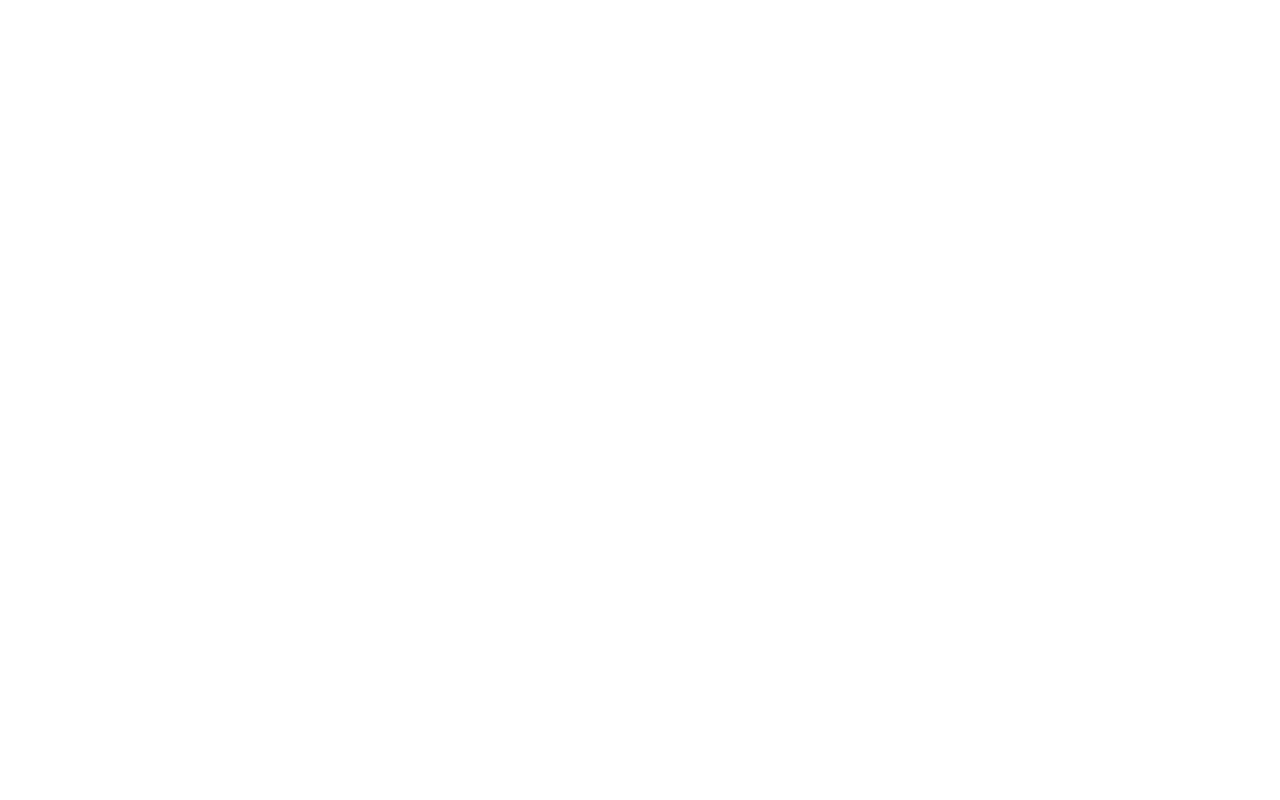
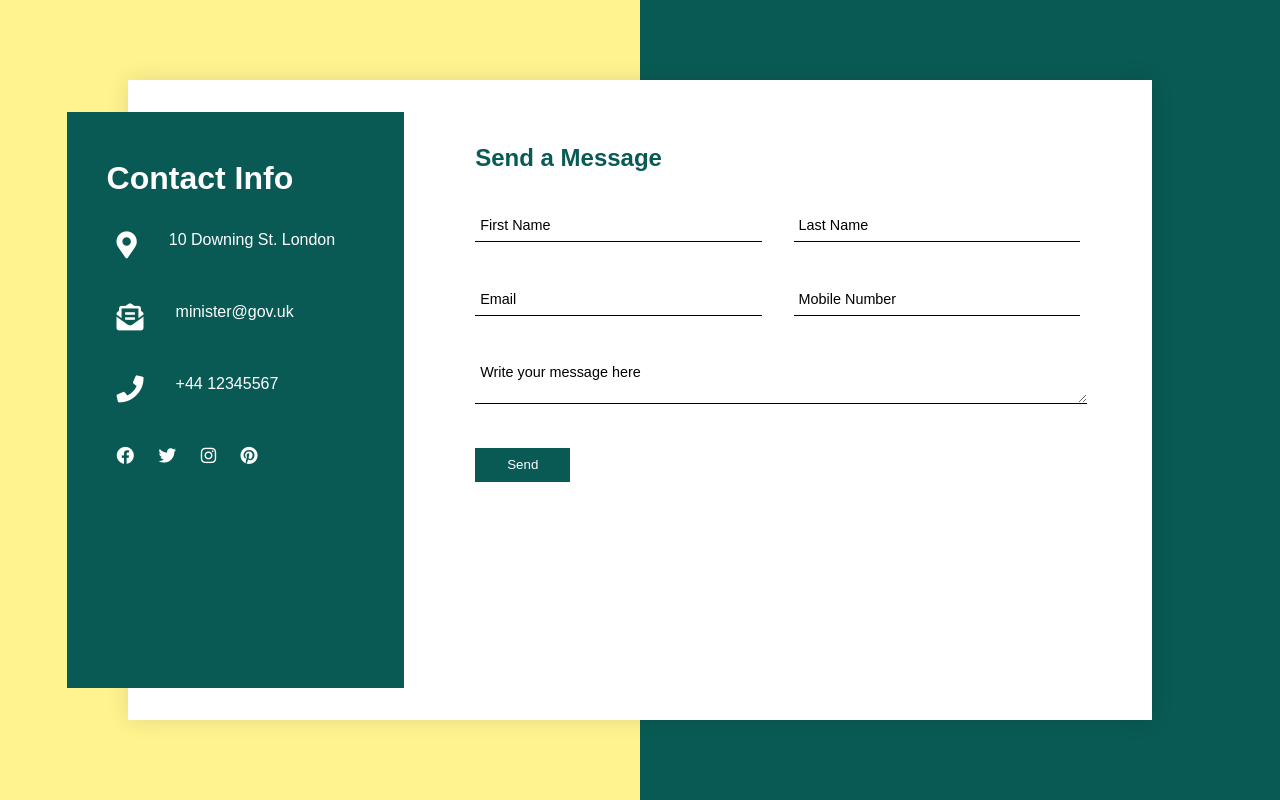
Before and after one commit to imonweb/Contact-Page-LetsShow, a plain HTML site: page index.html in a window 1280 px wide. Drawn offline with Linux system fonts and the light colour scheme.

Commit message:
completed

```diff
--- a/index.html
+++ b/index.html
@@ -4,10 +4,81 @@
   <meta charset="UTF-8">
   <meta http-equiv="X-UA-Compatible" content="IE=edge">
   <meta name="viewport" content="width=device-width, initial-scale=1.0">
-  <link rel="stylesheet" href="main.css">
+  <link rel="stylesheet" href="css/main.css">
+  <link rel="stylesheet" href="https://cdnjs.cloudflare.com/ajax/libs/font-awesome/5.15.3/css/all.min.css">
   <title>Contact Page - Lets Show</title>
 </head>
 <body>
+  <div class="main__container">
+    <div class="left__container"></div>
+    <div class="right__container"></div>
 
+    <div class="content__container">
+
+      <div class="inner__content">
+         <div class="left__content">
+          <div class="contact__info">
+            <div class="info__content">
+              <h2 class="heading">Contact Info</h2>
+              <div class="content__box">
+                <span> <i class="fas fa-map-marker-alt"></i></span>
+                <span>10 Downing St. London</span>
+              </div>
+              <div class="content__box">
+                <span> <i class="fas fa-envelope-open-text"></i></span>
+                <span>minister@gov.uk</span>
+              </div>
+              <div class="content__box">
+                <span> <i class="fas fa-phone"></i></span>
+                <span>+44 12345567</span>
+              </div>
+              <div class="footer__icons">
+                <i class="fab fa-facebook"></i>
+                <i class="fab fa-twitter"></i>
+                <i class="fab fa-instagram"></i>
+                <i class="fab fa-pinterest"></i>
+              </div>
+            </div>
+          </div>
+         </div>
+         <div class="right__content">
+          <div class="inner__form">
+            <form action="">
+              <h2 class="form__heading">Send a Message</h2>
+              <div class="first__row">
+                <div class="input__box">
+                  <input type="text" class="input__field">
+                  <label for="First Name">First Name</label>
+                </div>
+                <div class="input__box">
+                  <input type="text" class="input__field">
+                  <label for="Last Name">Last Name</label>
+                </div>
+              </div> <!-- first-row -->
+              <div class="second__row">
+                <div class="input__box">
+                  <input type="text" class="input__field">
+                  <label for="Email">Email</label>
+                </div>
+                <div class="input__box">
+                  <input type="tel" class="input__field">
+                  <label for="Mobile Number">Mobile Number</label>
+                </div>
+              </div> <!-- third-row -->
+              <div class="third__row">
+                <div class="input__box">
+                  <textarea name="" id="" cols="30" rows="10" class="text__field"></textarea>
+                  <label for="textarea">Write your message here</label>
+                </div>
+
+              </div> <!-- third-row -->
+              <input type="submit" class="btn" value="Send">
+            </form>
+          </div>
+         </div>
+       </div>
+
+    </div> <!-- content-container -->
+  </div> <!-- main-container -->
 </body>
 </html>
--- /dev/null
+++ b/main.scss
@@ -0,0 +1,237 @@
+* {
+  margin: 0;
+  padding: 0;
+  box-sizing: border-box;
+}
+
+body {
+  font-family: "poppins", sans-serif;
+}
+
+.main__container {
+  width: 100%;
+  height: 100vh;
+  background-color: #fff;
+  display: flex;
+  position: relative;
+
+  .left__container {
+    width: 50%;
+    height: 100%;
+    background-color: #fff38f;
+  }
+
+  .right__container {
+    width: 50%;
+    height: 100%;
+    background-color: #095a54;
+  }
+
+  .content__container {
+    position: absolute;
+    width: 80%;
+    height: 80%;
+    left: 50%;
+    top: 50%;
+    transform: translate(-50%, -50%);
+    box-shadow: 0px 0px 20px 1px rgba(0,0,0,0.1);
+    background-color: #fff;
+  }
+
+  .inner__content {
+  width: 100%;
+  height: 100%;
+  position: relative;
+  display: flex;
+}
+
+.left__content {
+  width: 30%;
+  position: relative;
+}
+
+.right__content {
+  width: 70%;
+  height: 100%;
+}
+
+.contact__info {
+  width: 110%;
+  height: 90%;
+  position: absolute;
+  left: -20%;
+  top: 5%;
+  background-color: #095a54;
+}
+
+.info__content {
+  width: 100%;
+  height: 100%;
+  padding: 3rem 2.5rem;
+
+  h2.heading {
+    color: #fff;
+    font-weight: 500px;
+    font-size: 2rem;
+  }
+}
+
+.content__box {
+  display: flex;
+  margin: 1.5rem 0;
+}
+
+.content__box span {
+  color: #fff;
+  padding: 10px;
+}
+
+.content__box i.fas {
+  font-size: 27px;
+  margin-right: 12px;
+}
+
+.footer__icons {
+  width: 100%;
+  position: absolute;
+}
+
+.footer__icons i {
+  font-size: 1.1rem;
+  color: #fff;
+  padding: 10px 10px;
+
+}
+
+.inner__form {
+  width: 100%;
+  height: 100%;
+  padding: 3rem 2.5rem;
+  // border: 3px solid salmon;
+}
+
+.form__heading {
+  padding: 1rem 0;
+  color: #095a54;
+  font-size: 1.5rem;
+}
+
+.first__row, .second__row, .third__row {
+  width: 100%;
+  display: flex;
+  justify-content: space-between;
+}
+
+.input__box {
+  position: relative;
+  width: 100%;
+  margin: 1.2rem 0;
+
+  .input__field:focus ~ label {
+    top: -10px;
+    transition: 0.3s;
+    z-index: 1000;
+  }
+
+  .text__field:focus ~ label {
+    top: -10px;
+    transition: 0.3s;
+    z-index: 1000;
+  }
+}
+
+.input__field {
+  width: 90%;
+  outline: none;
+  background: transparent;
+  padding: 0.6rem 0.5rem;
+  color: #000;
+  font-weight: .95rem;
+  letter-spacing: 0.5rem;
+  transition: 0.3s;
+  border: none;
+  border-bottom: 1px solid #000;
+}
+
+label {
+  position: absolute;
+  left: 5px;
+  top: 10px;
+  font-weight: 0.3;
+  font-size: 0.9rem;
+  z-index: 1;
+}
+
+.text__field {
+  width: 96%;
+  height: 50px;
+  outline: none;
+  background: transparent;
+  padding: 0.6rem 0.5rem;
+  color: #000;
+  font-weight: .95rem;
+  letter-spacing: 0.5rem;
+  transition: 0.3s;
+  border: none;
+  border-bottom: 1px solid #000;
+  overflow-y: auto;
+}
+
+.btn {
+  padding: 0.6rem 2rem;
+  background-color: #095a54;
+  color: #fff;
+  outline: none;
+  border: none;
+  margin-top: 20px;;
+  transition: 0.3s;
+}
+
+.btn:hover {
+  background-color: transparent;
+  color: #095a54;
+  border: 1px solid #095a54;
+  transition: 0.3s;
+}
+
+
+} /*  main__container */
+
+
+/* ====== responsive ====== */
+
+@media only screen and (max-width: 1200px){
+  .main__container {
+    height: 150vh;
+    position: none;
+
+    .content__container {
+      height: 50%;
+      transform: translate(-50%, -90%);
+    }
+
+    .inner__content {
+      display: block;
+    }
+
+    .right__content {
+      width: 100%;
+    }
+
+    .left__content {
+      width: 100%;
+      position: absolute;
+      left: 0;
+      top: 0;
+    }
+
+    .contact__info {
+      width: 100%;
+      height: 90%;
+      position: absolute;
+      left: 0;
+      top: 83%;
+    }
+  }
+
+}
```
Also changed, not shown: css/main.css (added), main.css (deleted), 1 other file.
